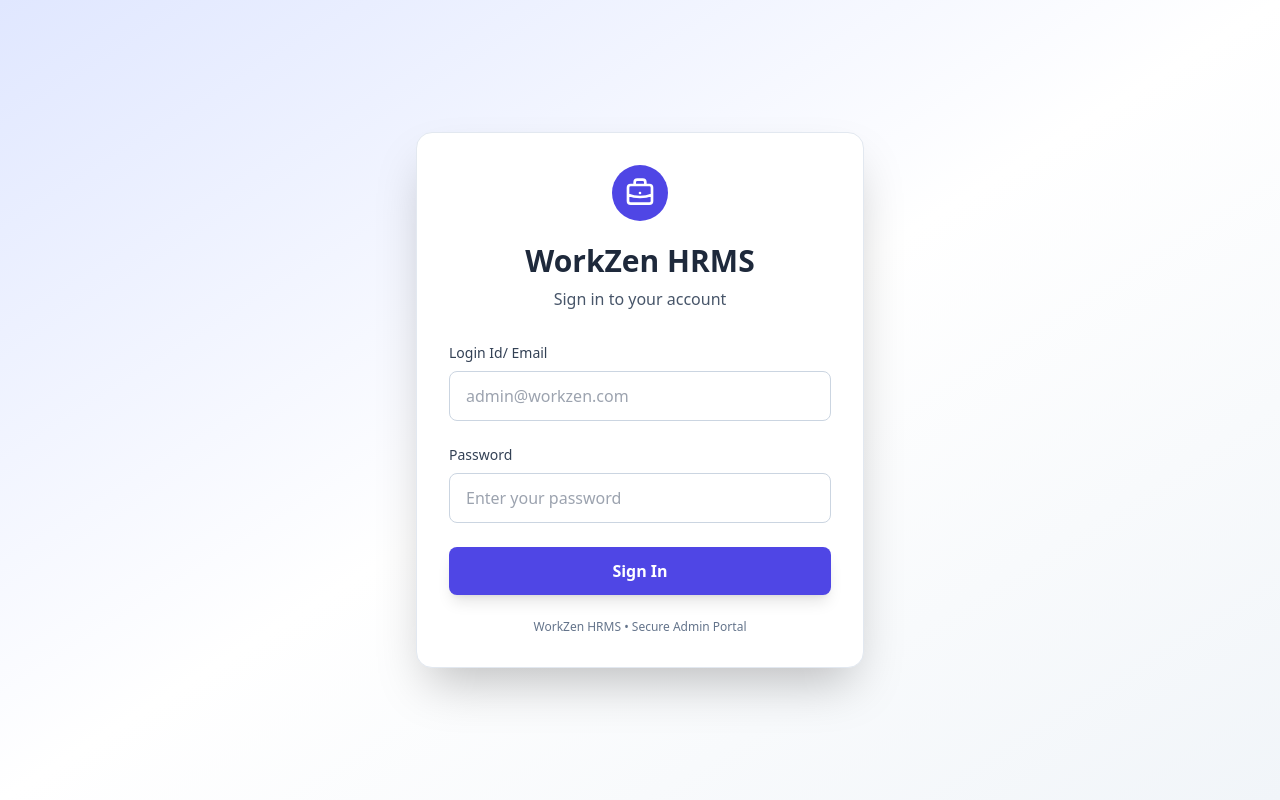
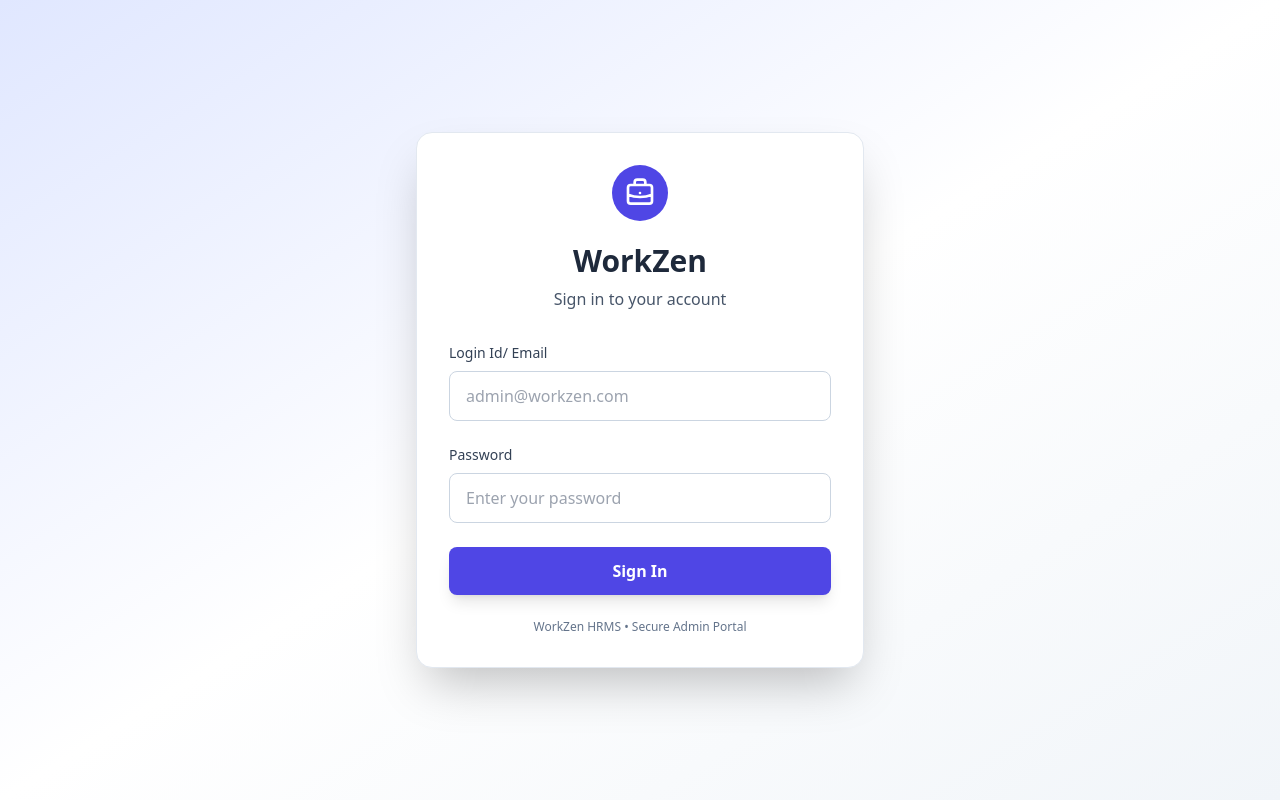
Before and after one commit to PR-ODINSON/WorkZen, a React (Vite) app in the folder client/: page /login in a window 1280 px wide. Built offline with nearby package versions, Linux system fonts and the light colour scheme; no server answers.

Commit message:
ui bugs fixed

```diff
--- a/client/src/pages/Login.jsx
+++ b/client/src/pages/Login.jsx
@@ -58,7 +58,7 @@
                 />
               </svg>
             </div>
-            <h1 className="text-3xl font-bold text-slate-800">WorkZen HRMS</h1>
+            <h1 className="text-3xl font-bold text-slate-800">WorkZen</h1>
             <p className="text-slate-600 mt-2">Sign in to your account</p>
           </div>
 
```
